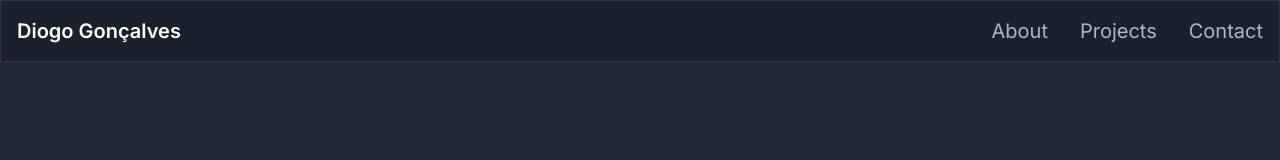
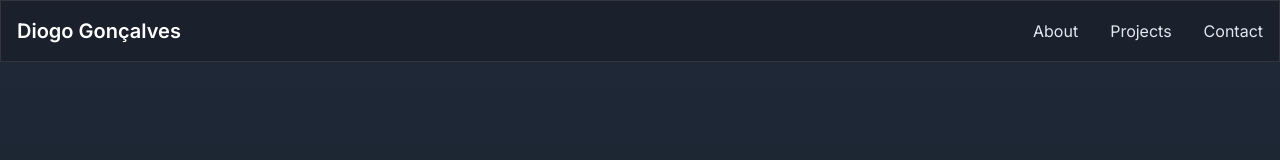
Before and after one commit to Diogoacg/My-Portfolio, a Next.js app: page / in a window 1280 px wide. Shown: the top 160 px of the page. Built offline with nearby package versions, Linux system fonts and the light colour scheme.

Commit message:
netliflybug

```diff
--- a/package.json
+++ b/package.json
@@ -21,6 +21,7 @@
     "react-dom": "18.2.0",
     "react-type-animation": "^3.1.0",
     "resend": "^1.0.0",
+    "sharp": "^0.33.4",
     "tailwindcss": "3.3.3"
   }
 }
--- a/src/app/components/Navbar.jsx
+++ b/src/app/components/Navbar.jsx
@@ -1,5 +1,4 @@
 "use client";
-import Link from "next/link";
 import React, { useState } from "react";
 import NavLink from "./NavLink";
 import { Bars3Icon, XMarkIcon } from "@heroicons/react/24/solid";
@@ -23,43 +22,51 @@ const navLinks = [
 const Navbar = () => {
   const [navbarOpen, setNavbarOpen] = useState(false);
 
+  const handleNavLinkClick = () => {
+    setNavbarOpen(false);
+  };
+
   return (
     <nav className="fixed mx-auto border border-[#33353F] top-0 left-0 right-0 z-10 bg-[#1a202c] bg-opacity-100">
       <div className="flex container lg:py-4 flex-wrap items-center justify-between mx-auto px-4 py-2">
-        <Link
-          href={"/"}
-          className="text-xl md:text-xl text-white font-semibold"
+        <a href="/" className="text-xl md:text-xl text-white font-semibold">
+          Diogo Gonçalves
+        </a>
+        <div className="mobile-menu block md:hidden">
+          <button
+            onClick={() => setNavbarOpen(!navbarOpen)}
+            className="flex items-center px-3 py-2 border rounded border-slate-200 text-slate-200 hover:text-white hover:border-white"
+            type="button" // Ensure type="button" to prevent form submission behavior
+          >
+            {navbarOpen ? (
+              <XMarkIcon className="h-5 w-5" />
+            ) : (
+              <Bars3Icon className="h-5 w-5" />
+            )}
+          </button>
+        </div>
+        <div
+          className={`menu ${
+            navbarOpen ? "block" : "hidden"
+          } md:block md:w-auto`}
+          id="navbar"
         >
-          Diogo Gonçalves
-        </Link>
-        <div className="mobile-menu block md:hidden">
-          {!navbarOpen ? (
-            <button
-              onClick={() => setNavbarOpen(true)}
-              className="flex items-center px-3 py-2 border rounded border-slate-200 text-slate-200 hover:text-white hover:border-white"
-            >
-              <Bars3Icon className="h-5 w-5" />
-            </button>
-          ) : (
-            <button
-              onClick={() => setNavbarOpen(false)}
-              className="flex items-center px-3 py-2 border rounded border-slate-200 text-slate-200 hover:text-white hover:border-white"
-            >
-              <XMarkIcon className="h-5 w-5" />
-            </button>
-          )}
-        </div>
-        <div className="menu hidden md:block md:w-auto" id="navbar">
           <ul className="flex p-4 md:p-0 md:flex-row md:space-x-8 mt-0">
             {navLinks.map((link, index) => (
               <li key={index}>
-                <NavLink href={link.path} title={link.title} />
+                <a
+                  href={link.path}
+                  className="text-slate-200 hover:text-white"
+                  onClick={handleNavLinkClick}
+                >
+                  {link.title}
+                </a>
               </li>
             ))}
           </ul>
         </div>
       </div>
-      {navbarOpen ? <MenuOverlay links={navLinks} /> : null}
+      {navbarOpen && <MenuOverlay links={navLinks} />}
     </nav>
   );
 };
```
Also changed, not shown: 2 other files (tests, documents, lock files or other folders).
